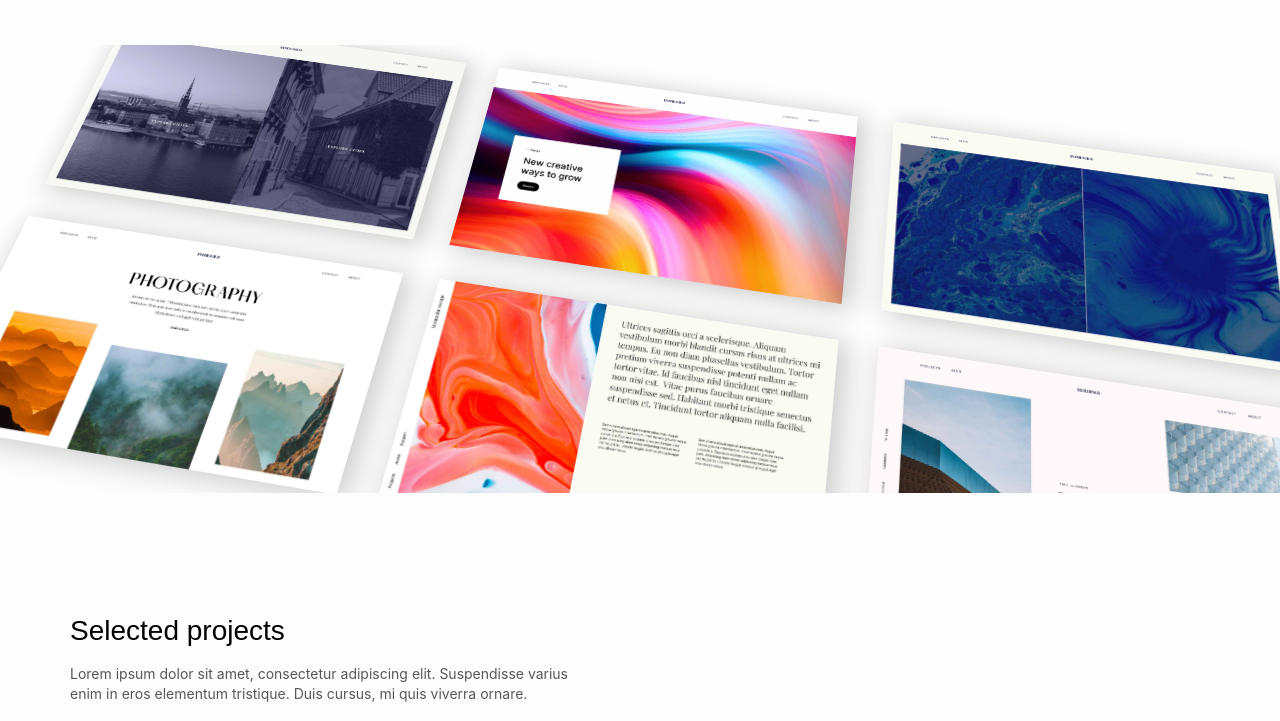
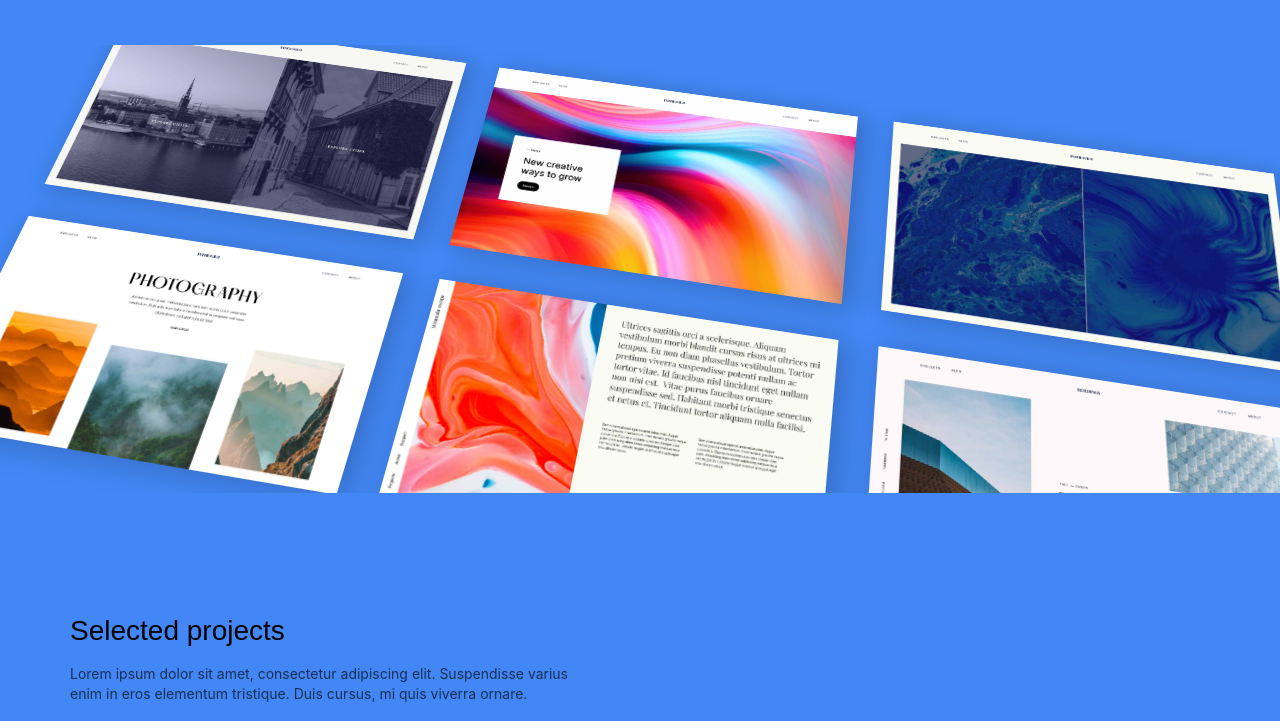
Before and after one commit to uxcuriosity/Temp-website-agency-2025, a plain HTML site: page index.html in a window 1280 px wide. Shown: the part 263-984 px from the top of the page. Drawn offline with nearby package versions, Linux system fonts and the light colour scheme; a script that the page names is missing.

Commit message:
Update client-portfolio-website.webflow.css

```diff
--- a/css/client-portfolio-website.webflow.css
+++ b/css/client-portfolio-website.webflow.css
@@ -40,7 +40,7 @@
 
 body {
   color: #000;
-  background-color: #fdfdfd;
+  background-color: #4287f5;
   flex-flow: column;
   font-family: Inter, sans-serif;
   font-size: 14px;
```
